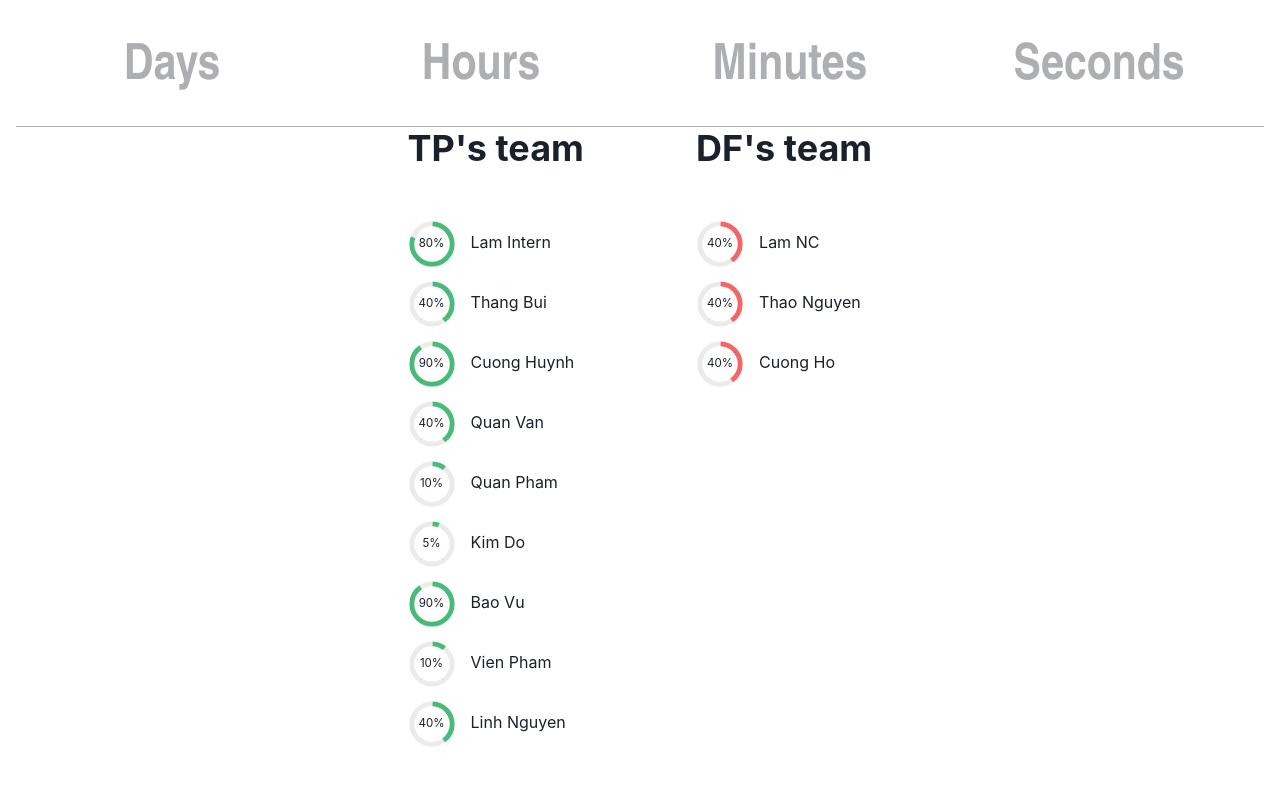
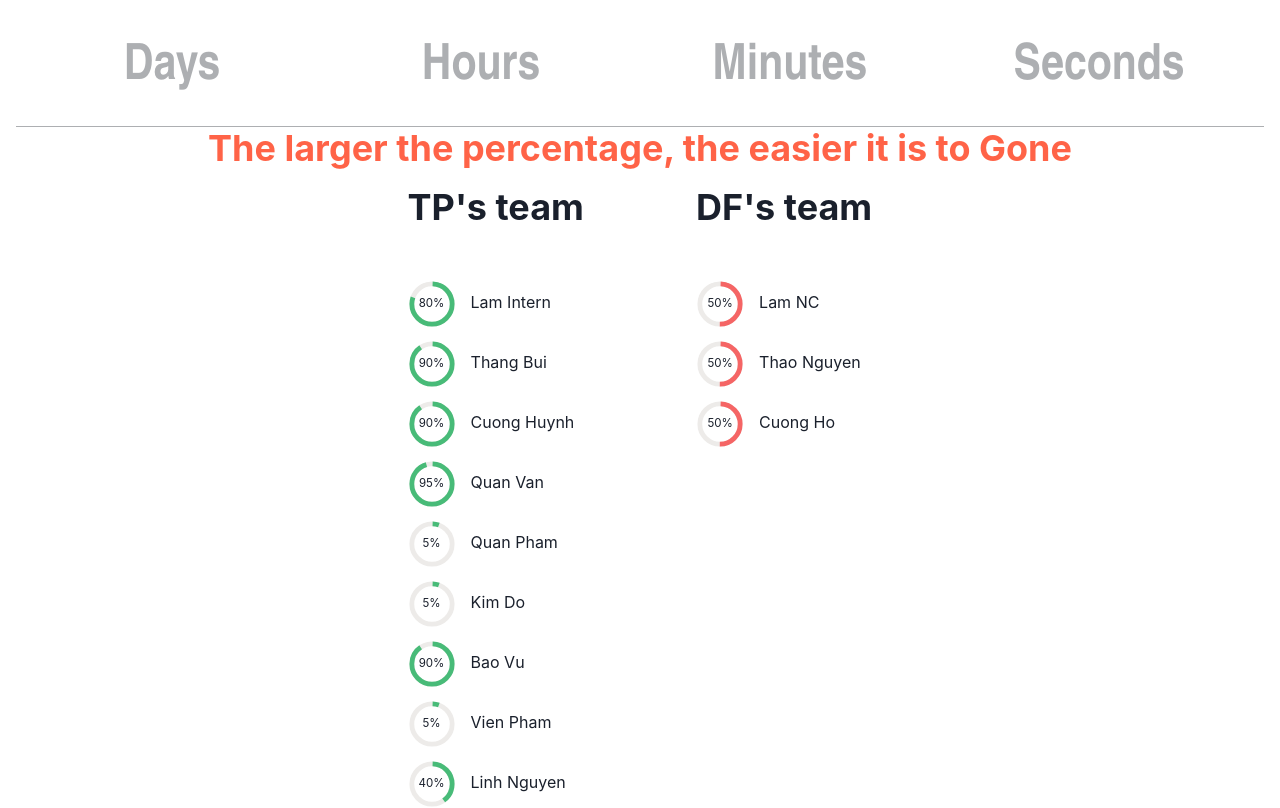
Before and after one commit to lamkn06/todos, a React (Create React App) app: page / in a window 1280 px wide. Shown: the part 480-1288 px from the top of the page. Before the commit the page ends 1228 px from the top, so only its background shows below. Built offline with nearby package versions, Linux system fonts and the light colour scheme.

Commit message:
fix: style

```diff
--- a/src/pages/index.tsx
+++ b/src/pages/index.tsx
@@ -101,6 +101,9 @@ const MainPage = () => {
             );
           }}
         />
+        <Heading mb={4} color="tomato">
+          The larger the percentage, the easier it is to Gone
+        </Heading>
         <Grid templateColumns="repeat(5, 1fr)" gap={4}>
           <GridItem colSpan={2}>
             <Heading mb={4}>TP's team</Heading>
@@ -117,11 +120,11 @@ const MainPage = () => {
               </ListItem>
               <ListItem>
                 <CircularProgress
-                  value={40}
+                  value={90}
                   color="green.400"
                   marginRight={"15px"}
                 >
-                  <CircularProgressLabel>40%</CircularProgressLabel>
+                  <CircularProgressLabel>90%</CircularProgressLabel>
                 </CircularProgress>
                 Thang Bui
               </ListItem>
@@ -137,21 +140,21 @@ const MainPage = () => {
               </ListItem>
               <ListItem>
                 <CircularProgress
-                  value={40}
+                  value={95}
                   color="green.400"
                   marginRight={"15px"}
                 >
-                  <CircularProgressLabel>40%</CircularProgressLabel>
+                  <CircularProgressLabel>95%</CircularProgressLabel>
                 </CircularProgress>
                 Quan Van
               </ListItem>
               <ListItem>
                 <CircularProgress
-                  value={10}
+                  value={5}
                   color="green.400"
                   marginRight={"15px"}
                 >
-                  <CircularProgressLabel>10%</CircularProgressLabel>
+                  <CircularProgressLabel>5%</CircularProgressLabel>
                 </CircularProgress>
                 Quan Pham
               </ListItem>
@@ -177,11 +180,11 @@ const MainPage = () => {
               </ListItem>
               <ListItem>
                 <CircularProgress
-                  value={10}
+                  value={5}
                   color="green.400"
                   marginRight={"15px"}
                 >
-                  <CircularProgressLabel>10%</CircularProgressLabel>
+                  <CircularProgressLabel>5%</CircularProgressLabel>
                 </CircularProgress>
                 Vien Pham
               </ListItem>
@@ -202,32 +205,32 @@ const MainPage = () => {
             <List spacing={3} marginTop={"50px"}>
               <ListItem>
                 <CircularProgress
-                  value={40}
+                  value={50}
                   color="red.400"
                   marginRight={"15px"}
                 >
-                  <CircularProgressLabel>40%</CircularProgressLabel>
+                  <CircularProgressLabel>50%</CircularProgressLabel>
                 </CircularProgress>
                 Lam NC
               </ListItem>
 
               <ListItem>
                 <CircularProgress
-                  value={40}
+                  value={50}
                   color="red.400"
                   marginRight={"15px"}
                 >
-                  <CircularProgressLabel>40%</CircularProgressLabel>
+                  <CircularProgressLabel>50%</CircularProgressLabel>
                 </CircularProgress>
                 Thao Nguyen
               </ListItem>
               <ListItem>
                 <CircularProgress
-                  value={40}
+                  value={50}
                   color="red.400"
                   marginRight={"15px"}
                 >
-                  <CircularProgressLabel>40%</CircularProgressLabel>
+                  <CircularProgressLabel>50%</CircularProgressLabel>
                 </CircularProgress>
                 Cuong Ho
               </ListItem>
```
